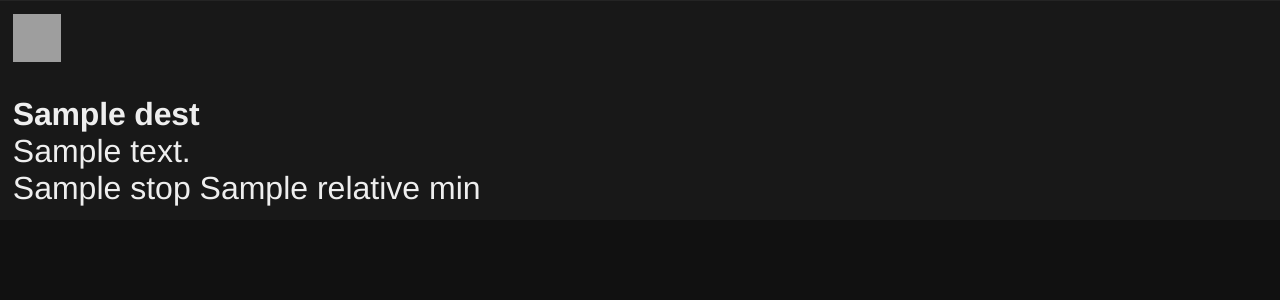
After one commit to pbt/ota-py, a Flask app: template templates/train.html in a window 1280 px wide. The commit adds this page. Shown: the top 300 px of the page. Run offline with Flask 3, Linux system fonts and the light colour scheme; the template is opened without the code that fills it: most values are stand-ins (such as "Sample title", 1, 10 or a date in 2020); grey boxes are pictures that could not be loaded.

Commit message:
add trainview

```diff
--- a/app.py
+++ b/app.py
@@ -1,4 +1,4 @@
-from flask import Flask, render_template, request
+from flask import Flask, render_template, request, jsonify
 import asyncio
 
 app = Flask(__name__)
@@ -114,3 +114,33 @@ def stations():
         stations=stations.values(),
         embed=request.args.get("embed"),
     )
+
+
+@app.route("/train/<trip_id>")
+def train(trip_id):
+    refresh()
+    for feed in feeds:
+        for trip in feed.trips:
+            if trip_id == trip.trip_id:
+                return render_template(
+                    "train.html",
+                    **{
+                        "route": trip.route_id,
+                        "dest": trip.headsign_text
+                        if trip.headsign_text
+                        else trip.shape_id,
+                        "summary": str(trip),
+                        "stops": [
+                            {
+                                "stop_name": update.stop_name,
+                                "arrival": arrow.get(
+                                    update.arrival, get_localzone()
+                                ).isoformat(),
+                                "relative": (update.arrival - datetime.now()).seconds
+                                // 60,
+                            }
+                            for update in trip.stop_time_updates
+                        ],
+                    },
+                )
+    return jsonify({"error": "uhh no train here"})
--- a/static/style.css
+++ b/static/style.css
@@ -187,11 +187,10 @@ section.arrivals-simple {
     border-top: 1px solid rgb(255 255 255 / 0.2);
   }
 
-  /*
-  & .arrival-times .arrival-time:not(:last-child):after {
-    content: ',';
-    padding: 0;
-  }*/
+  & .arrival-times a {
+    text-decoration: none;
+    color: #fff;
+  }
 
   & .direction {
     flex: 1;
@@ -285,11 +284,16 @@ dialog {
     padding: 0.5ch;
 
     & button {
-      background: orangered;
+      background: color(srgb 0.9989 0.3545 0.3187);
       border: 1px solid rgba(255 255 255 / 0.1);
       color: #fff;
       padding: 0.5ch;
-      border-radius: 1ch;
+      border-radius: 50%;
+      width: 3ch;
+      height: 3ch;
+      display: flex;
+      align-items: center;
+      justify-content: center;
       font-weight: bold;
     }
   }
--- /dev/null
+++ b/templates/train.html
@@ -0,0 +1,33 @@
+<!doctype html>
+<html lang="en">
+
+<head>
+  <title>OTA All Stations</title>
+  <meta name="viewport" content="width=device-width,initial-scale=1">
+  <base target="_parent">
+</head>
+
+<link rel="manifest" href="{{url_for('static', filename='manifest.json')}}">
+<link rel="stylesheet" href="{{url_for('static', filename='style.css')}}">
+
+<body class="{% if embed %}transparent{% endif %}">
+  <header>
+    <h3>
+      <img class="bullet" src="{{url_for('static', filename=(route + '.svg'))}}" alt="{{route}}">
+    </h3>
+  </header>
+  <main>
+    <div class="board">
+      <h4>{{dest}}</h4>
+      <p>{{summary}}</p>
+      <div class="arrival-times">{% for stop in stops %}
+      <div>{{stop.stop_name}}
+        <time data-arrival-time class="arrival-time"
+          datetime="{{stop.arrival}}">{{stop.relative}} min</time></div>
+        {% endfor %}
+      </div>
+    </div>
+  </main>
+  <script src="{{url_for('static', filename='htmx.min.js')}}"></script>
+</body>
+</html>
```
Also changed, not shown: templates/arrivals.html (+6 -4 lines).
